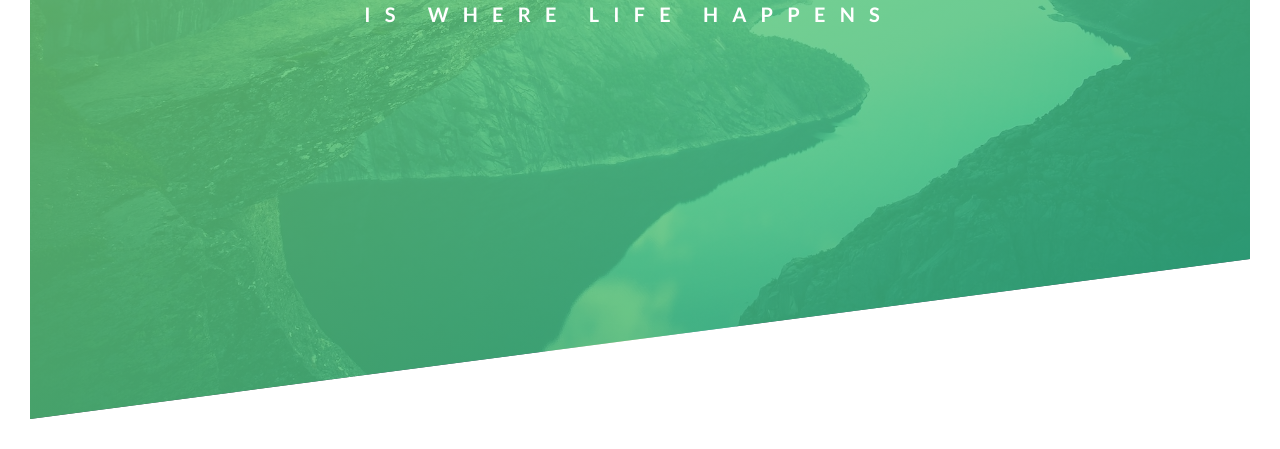
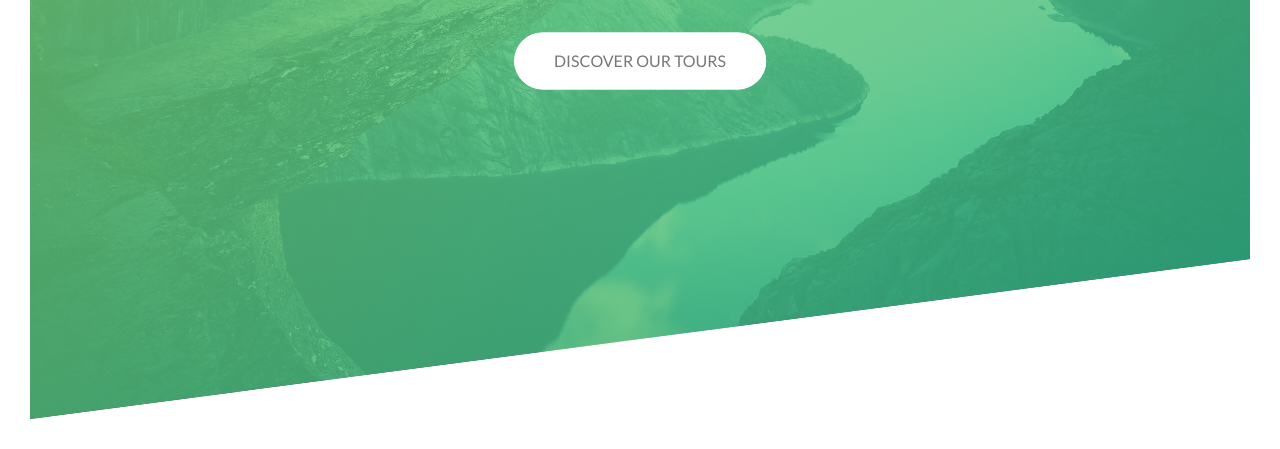
Before and after one commit to mahsumon/Natours, a plain HTML site: page index.html in a window 1280 px wide. Shown: the part 371-820 px from the top of the page. Drawn offline with Linux system fonts and the light colour scheme.

Commit message:
Create a button with animation

```diff
--- a/css/style.css
+++ b/css/style.css
@@ -48,13 +48,14 @@ body {
   top: 40%;
   left: 50%;
   transform: translate(-50%, -50%);
+  text-align: center;
 }
 
 .heading-primary {
   color: #fff;
   text-transform: uppercase;
-
   backface-visibility: hidden;
+  margin-bottom: 60px;
 }
 
 .heading-primary-main {
@@ -109,3 +110,68 @@ body {
     transform: translate(0);
   }
 }
+
+.btn:link,
+.btn:visited {
+  text-transform: uppercase;
+  text-decoration: none;
+  padding: 15px 40px;
+  display: inline-block;
+  border-radius: 100px;
+  transition: all 0.2s;
+  position: relative;
+}
+
+.btn-white {
+  background-color: #fff;
+  color: #777;
+}
+
+.btn:hover {
+  transform: translateY(-3px);
+  box-shadow: 0 10px 20px rgba(0, 0, 0, 0.2);
+}
+
+.btn:active {
+  transform: translateY(-1px);
+  box-shadow: 0 5px 10px rgba(0, 0, 0, 0.2);
+}
+
+.btn:after {
+  content: "";
+  display: inline-block;
+  height: 100%;
+  width: 100%;
+  border-radius: 100px;
+  position: absolute;
+  top: 0;
+  left: 0;
+  z-index: -1;
+  transition: 0.4s;
+}
+
+.btn-white:after {
+  background-color: #fff;
+}
+
+.btn:hover:after {
+  transform: scaleX(1.4) scaleY(1.6);
+  opacity: 0;
+}
+
+@keyframes moveInBottom {
+  0% {
+    opacity: 0;
+    transform: translateY(30px);
+  }
+
+  100% {
+    opacity: 1;
+    transform: translate(0);
+  }
+}
+
+.btn-animated {
+  animation: moveInBottom 0.5s ease-out 0.75s;
+  animation-fill-mode: backwards;
+}
--- a/index.html
+++ b/index.html
@@ -23,6 +23,8 @@
           <span class="heading-primary-main">Outdoor</span>
           <span class="heading-primary-sub">is where life happens</span>
         </h1>
+
+        <a href="" class="btn btn-white btn-animated">Discover our tours</a>
       </div>
     </header>
   </body>
```
